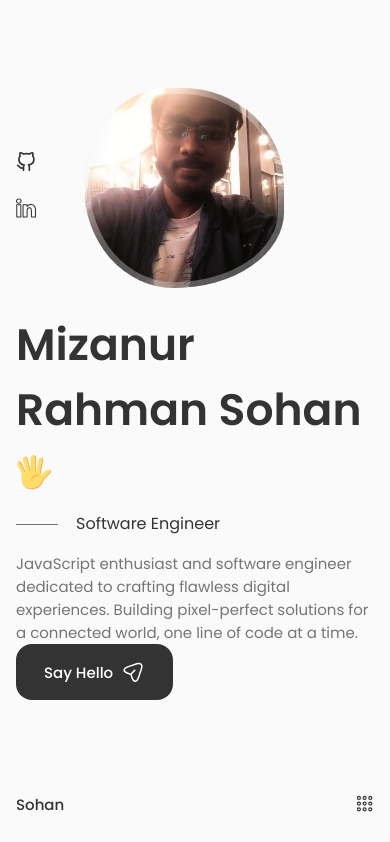
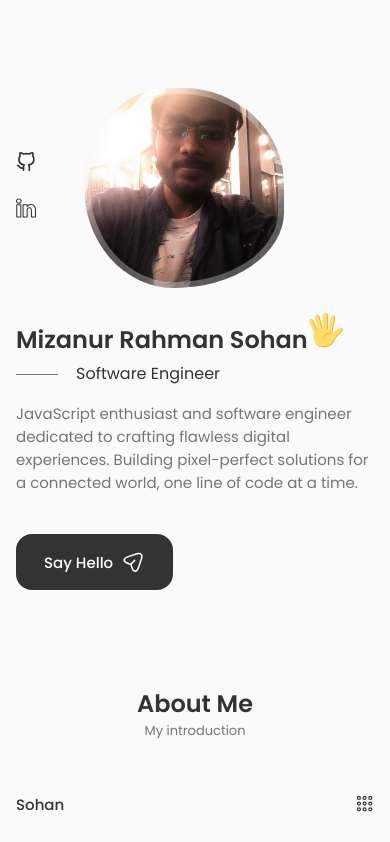
Before and after one commit to SohanR/portfolio-v2, a React (Create React App) app: page / in a window 390 px wide. Shown: the top 842 px of the page. Built offline with nearby package versions, Linux system fonts and the light colour scheme.

Commit message:
style fixed

```diff
--- a/src/components/home/home.css
+++ b/src/components/home/home.css
@@ -25,7 +25,7 @@
 }
 
 .home_title {
-  font-size: var(--big-font-size);
+  font-size: var(--h1-font-size);
   margin-bottom: var(--mb-0-25);
 }
 
@@ -139,7 +139,7 @@
 
   .home_description {
     max-width: initial;
-    margin-bottom: var(--mb2-5);
+    margin-bottom: var(--mb-2-5);
   }
 
   .home_img {
@@ -177,6 +177,9 @@
   .home_scroll {
     display: none;
   }
+  .home_description {
+    margin-bottom: var(--mb-2-5);
+  }
 }
 
 @media screen and (max-width: 350px) {
@@ -189,4 +192,8 @@
     width: 22px;
     height: 22px;
   }
+
+  .home_description {
+    margin-bottom: var(--mb-2-5);
+  }
 }
```
